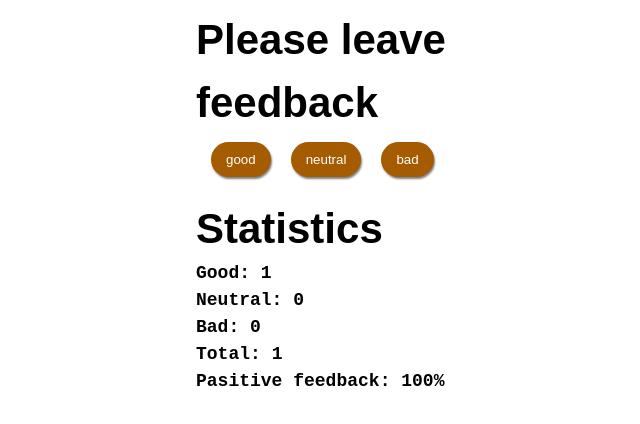
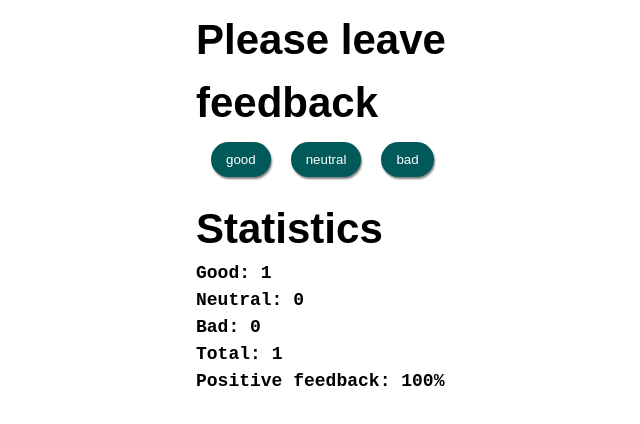
Before and after one commit to oksanazabl/goit-react-hw-04-feedback, a React (Create React App) app: page / in a window 1280 px wide. Both pictures are taken after a click on the button "good". Shown: the top 424 px of the page, without its empty margins (294-934 px from the left). Built offline with nearby package versions, Linux system fonts and the light colour scheme.

Commit message:
fix of remarks

```diff
--- a/public/index.html
+++ b/public/index.html
@@ -24,7 +24,7 @@
       work correctly both with client-side routing and a non-root public URL.
       Learn how to configure a non-root public URL by running `npm run build`.
     -->
-    <title>React App</title>
+    <title>goit-react-hw-04-feedback</title>
 
     <!-- Start Single Page Apps for GitHub Pages -->
     <script type="text/javascript">
--- a/src/components/App.jsx
+++ b/src/components/App.jsx
@@ -8,17 +8,28 @@ const App = () => {
   const [feedback, setFeedback] = useState({ good: 0, neutral: 0, bad: 0 });
 
   const handleFeedback = feedbackOption => {
-setFeedback(prevFeedback => ({ ...prevFeedback, [feedbackOption]: prevFeedback[feedbackOption] + 1 }));
+    setFeedback(prevFeedback => ({
+      ...prevFeedback,
+      [feedbackOption]: prevFeedback[feedbackOption] + 1,
+    }));
   };
 
-const totalFeedback = Object.values(feedback).reduce((total, value) => total + value, 0);
+  const totalFeedback = Object.values(feedback).reduce(
+    (total, value) => total + value,
+    0
+  );
 
-const positiveFeedbackPercentage = totalFeedback ? Math.round((feedback.good / totalFeedback) * 100) : 0;
+  const positiveFeedbackPercentage = totalFeedback
+    ? Math.round((feedback.good / totalFeedback) * 100)
+    : 0;
 
   return (
     <div>
       <Section title="Please leave feedback">
-<FeedbackOptions options={Object.keys(feedback)} onFeedback={handleFeedback} />
+        <FeedbackOptions
+          options={Object.keys(feedback)}
+          onFeedback={handleFeedback}
+        />
       </Section>
       <Section title="Statistics">
         {totalFeedback ? (
--- a/src/components/FeedbackOptions/FeedbackOptions.jsx
+++ b/src/components/FeedbackOptions/FeedbackOptions.jsx
@@ -1,12 +1,9 @@
 import PropTypes from 'prop-types';
-import { useState } from 'react';
+
 import css from './FeedbackOptions.module.css';
 
 const FeedbackOptions = ({ options, onFeedback }) => {
-  const [selectedOption, setSelectedOption] = useState('');
-
   const handleButtonClick = (option) => {
-    setSelectedOption(option);
     onFeedback(option);
   };
 
@@ -14,7 +11,7 @@ const FeedbackOptions = ({ options, onFeedback }) => {
     <div className={css.Counter}>
       {options.map(option => (
         <button
-          className={`${css.button} ${selectedOption === option ? css.activeButton : ''}`}
+          className={css.button}
           type="button"
           key={option}
           onClick={() => handleButtonClick(option)}
--- a/src/components/FeedbackOptions/FeedbackOptions.module.css
+++ b/src/components/FeedbackOptions/FeedbackOptions.module.css
@@ -1,7 +1,7 @@
 .button {
   border: none;
   padding: 10px 15px;
-  background-color: rgb(165, 91, 0);
+  background-color: rgb(1, 89, 89);
   color: #fff;
   font-weight: 500;
   margin-left: 15px;
@@ -16,4 +16,5 @@
 
 .button:active {
   box-shadow: 2px 5px 2px 0 rgb(0 0 0 / 0.5);
+  background-color: rgb(1, 46, 46);
 }
--- a/src/components/Statistics/Statistics.jsx
+++ b/src/components/Statistics/Statistics.jsx
@@ -1,15 +1,7 @@
 import PropTypes from 'prop-types';
 import css from './Statistics.module.css';
 
-const Statistics = ({ good, neutral, bad, total }) => {
-  const calculatePositiveFeedbackPercentage = () => {
-    if (total === 0) {
-      return 0;
-    }
-    return Math.round((good / total) * 100);
-  };
-
-  const positiveFeedbackPercentage = calculatePositiveFeedbackPercentage();
+const Statistics = ({ good, neutral, bad, total, positiveFeedbackPercentage }) => {
 
   return (
     <ul className={css.Statistics}>
@@ -27,7 +19,7 @@ const Statistics = ({ good, neutral, bad, total }) => {
         Total: {total}
       </li>
       <li className={css.Statistics__poit}>
-      Pasitive feedback: {positiveFeedbackPercentage}%
+      Positive feedback: {positiveFeedbackPercentage}%
       </li>
     </ul>
   );
@@ -38,6 +30,7 @@ Statistics.propTypes = {
   neutral: PropTypes.number.isRequired,
   bad: PropTypes.number.isRequired,
   total: PropTypes.number.isRequired,
+  positiveFeedbackPercentage:PropTypes.number.isRequired,
 };
 
 export default Statistics;
```
Lines whose indentation alone changed are shown as unchanged.
